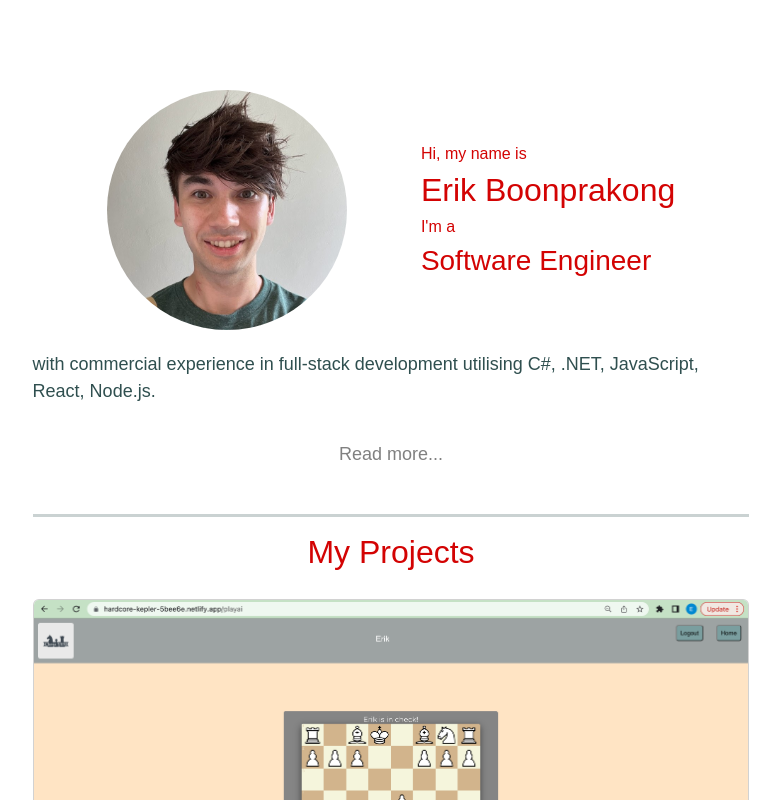
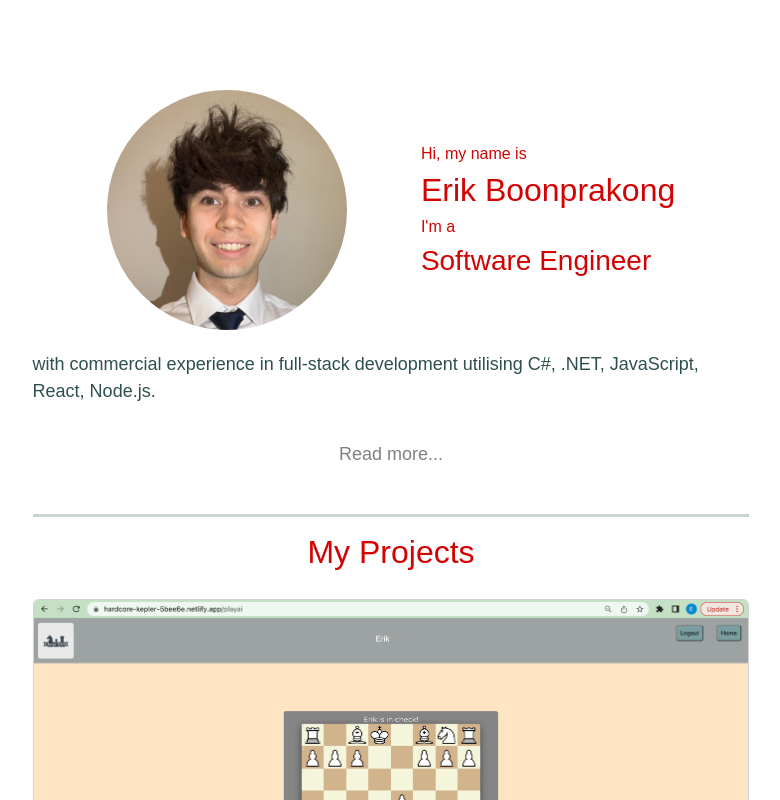
Before and after one commit to ErikBoonprakong/Portfolio, a React (Create React App) app in the folder my-portfolio/: page /entry in a window 1280 px wide. Shown: the top 800 px of the page, without its empty margins (249-1029 px from the left). Built offline with nearby package versions, Linux system fonts and the light colour scheme.

Commit message:
Updated profile pic and cv

```diff
--- a/my-portfolio/src/Components/Entry.js
+++ b/my-portfolio/src/Components/Entry.js
@@ -26,7 +26,7 @@ class Entry extends React.Component {
           <div className="profile-pic-container">
             <div>
               <img
-                src="TeamsProfilePicCropped.jpg"
+                src="Badge Picture - Erik Boonprakong-Kitching.jpg"
                 alt="Profile Picture"
                 className="profile-pic"
               />
```
Also changed, not shown: my-portfolio/public/Badge Picture - Erik Boonprakong-Kitching.jpg (added), 1 other file (tests, documents, lock files or other folders).
